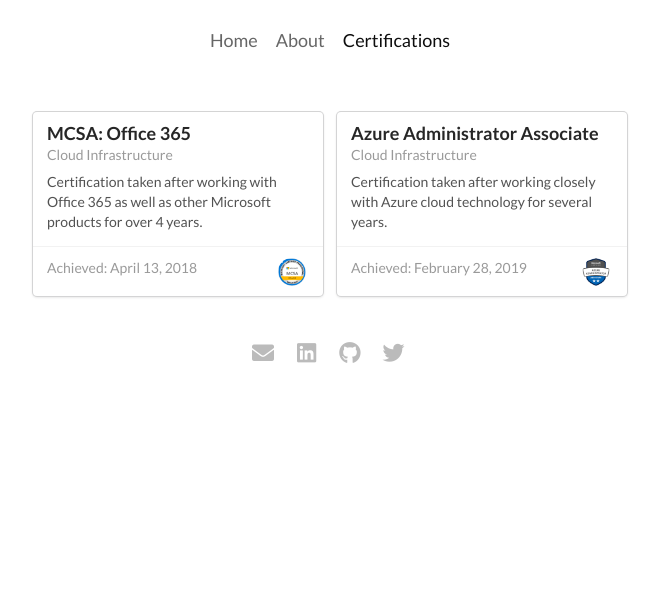
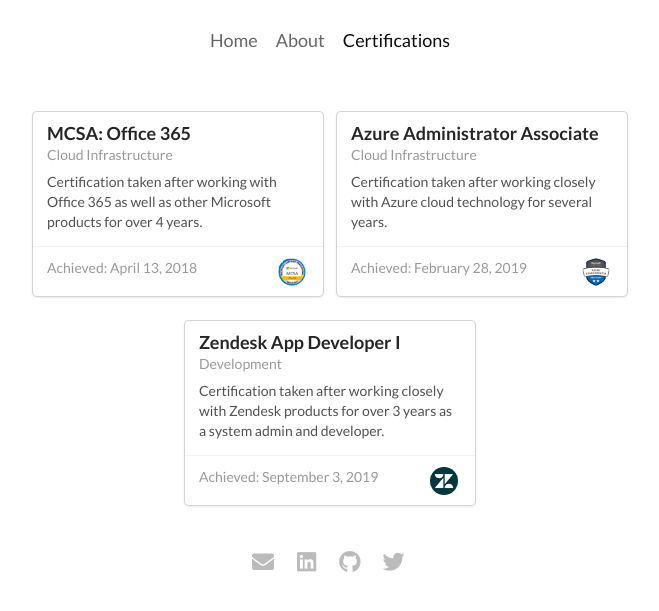
Before and after one commit to ypperlig/ypperlig.github.io, a Jekyll site: the page built from certifications.html, in a window 1280 px wide. Shown: the top 611 px of the page, without its empty margins (310-969 px from the left). Built offline with Jekyll 4.4.1, drawn with Linux system fonts in a browser that asks for light colours.

Commit message:
Publish Zendesk App Developer Certification
Remove directories

```diff
--- a/_includes/head.html
+++ b/_includes/head.html
@@ -8,8 +8,8 @@
     <meta name="description" content="{{ site.description }}">
     <link rel="canonical" href="{{ page.url | replace:'index.html','' | prepend: site.baseurl | prepend: site.url }}">
     <link rel="stylesheet" href="https://cdnjs.cloudflare.com/ajax/libs/semantic-ui/2.4.1/semantic.min.css" />
-    <link rel="stylesheet" href="{{ site.baseurl }}/css/main.css">
-    <link rel="stylesheet" href="{{ site.baseurl }}/css/ornlo.css">
+    <link rel="stylesheet" href="{{ site.baseurl }}/assets/css/main.css">
+    <link rel="stylesheet" href="{{ site.baseurl }}/assets/css/ornlo.css">
     <meta property="og:title" content="{{ page.title }}" />
     <meta property="og:type" content="website" />
     <meta property="og:url" content="{{ page.url | replace:'index.html','' | prepend: site.baseurl | prepend: site.url }}" />
--- a/certifications.html
+++ b/certifications.html
@@ -25,7 +25,7 @@
             Achieved: April 13, 2018
           </span>
           <div class="right floated author">
-            <img class="ui avatar image" src="/img/MCSA-Office-365-2018.png">
+            <img class="ui avatar image" src="/assets/certifications/img/MCSA-Office-365-2018.png">
           </div>
         </div>
       </a>
@@ -46,7 +46,28 @@
             Achieved: February 28, 2019
           </span>
           <div class="right floated author">
-            <img class="ui avatar image" src="/img/azure-administrator-associate.png">
+            <img class="ui avatar image" src="/assets/certifications/img/azure-administrator-associate.png">
+          </div>
+        </div>
+      </a>
+      <a class="ui card" href="https://training.zendesk.com/certification-zendesk-app-developer-i" target="_blank">
+        <div class="content">
+          <div class="header">Zendesk App Developer I</div>
+          <div class="meta">
+            <span class="category">Development </span>
+          </div>
+          <div class="description">
+            <p>
+              Certification taken after working closely with Zendesk products for over 3 years as a system admin and developer.
+            </p>
+          </div>
+        </div>
+        <div class="extra content">
+          <span>
+            Achieved: September 3, 2019
+          </span>
+          <div class="right floated author">
+            <img class="ui avatar image" src="/assets/certifications/img/zendesk.jpg">
           </div>
         </div>
       </a>
```
Also changed, not shown: assets/certifications/img/MCSA-Office-365-2018.png (renamed from img/MCSA-Office-365-2018.png), assets/certifications/img/azure-administrator-associate.png (renamed from img/azure-administrator-associate.png), assets/certifications/img/zendesk.jpg (added), assets/css/main.scss (renamed from css/main.scss), assets/css/ornlo.css (renamed from css/ornlo.css), 1 other file.
